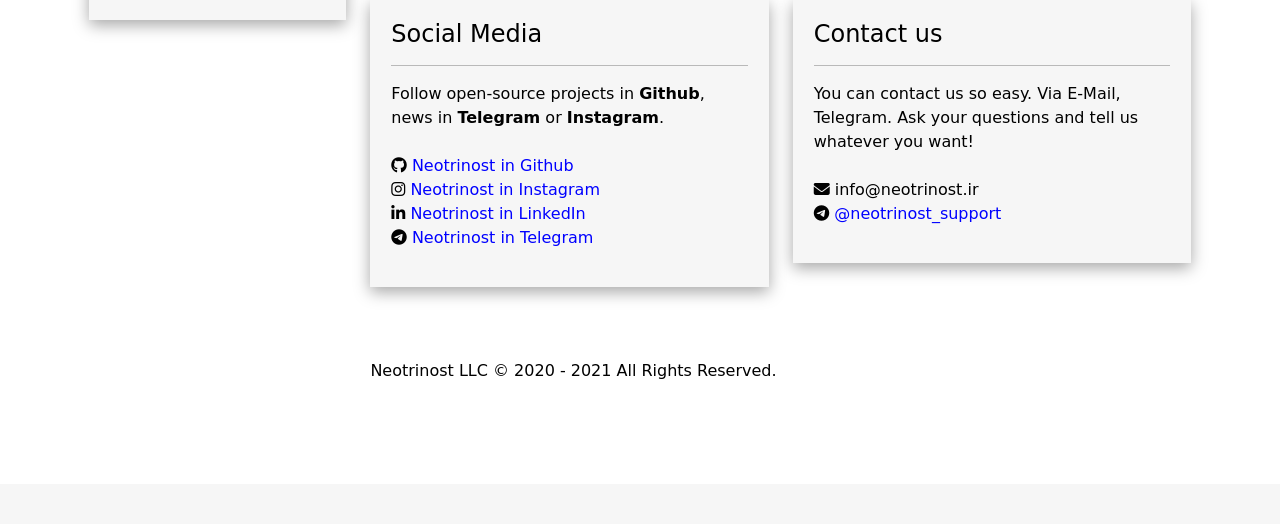
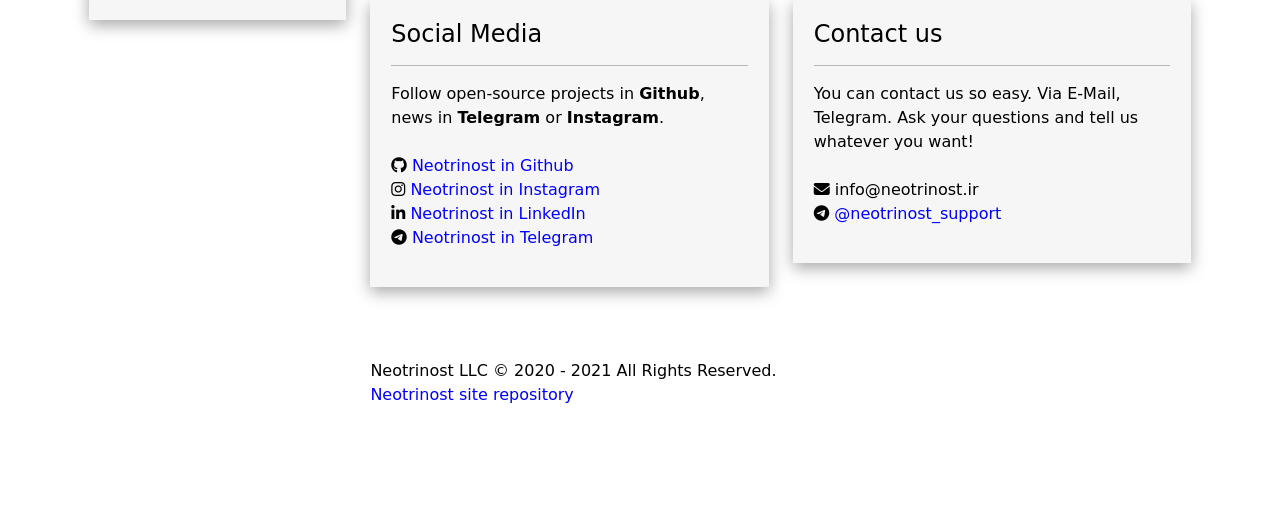
Before and after one commit to Neotrinost/Neotrinost.ir, a Flask app: page / in a window 1280 px wide. Shown: the part 931-1455 px from the top of the page. Before the commit the page ends 1310 px from the top, so only its background shows below. Run offline with Flask 2, Linux system fonts and the light colour scheme; some libraries are stand-ins or nearby versions.

Commit message:
add site repo

```diff
--- a/app/templates/home.html
+++ b/app/templates/home.html
@@ -190,7 +190,11 @@
             <br>
             <br>
             <div class="left">
-                Neotrinost LLC &copy; 2020 - 2021 All Rights Reserved.
+                <p>
+                    Neotrinost LLC &copy; 2020 - 2021 All Rights Reserved.
+                    <br>
+                    <a class="link" href="https://github.com/Neotrinost/Neotrinost.ir" target="_blank">Neotrinost site repository</a>
+                </p>
             </div>
         </div>
     </div>
```
